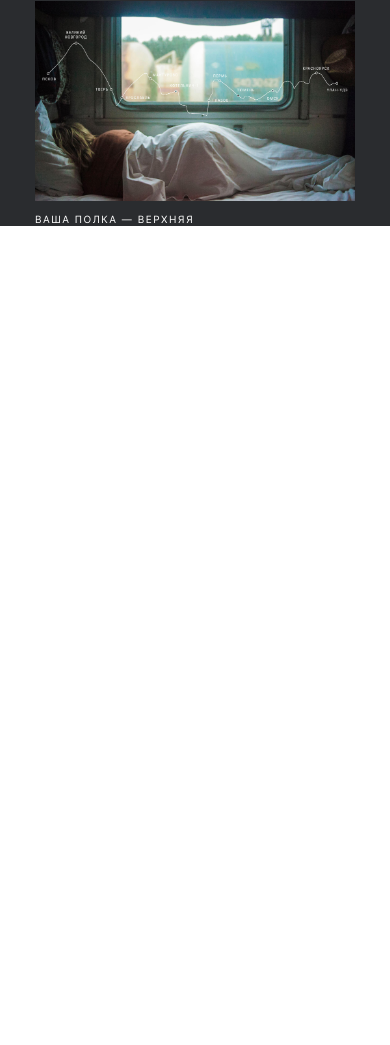
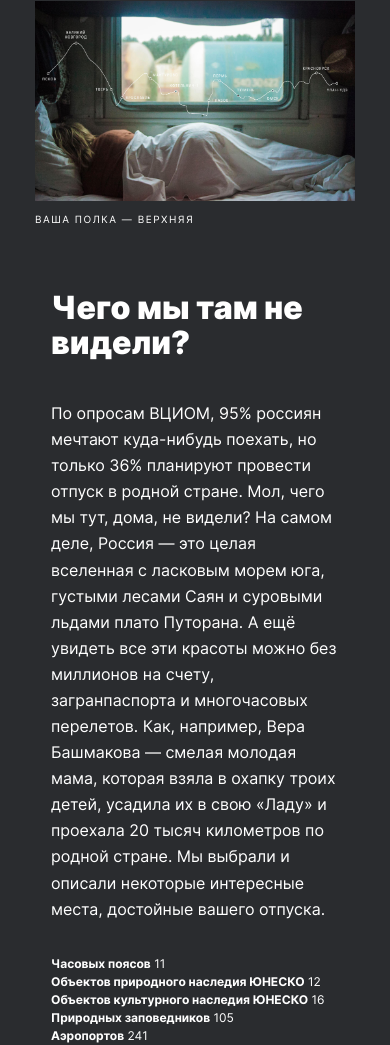
Before and after one commit to shardakova/one-another-project, a plain HTML site: page index.html in a window 390 px wide. Shown: the part 289-1334 px from the top of the page. Before the commit the page ends 844 px from the top, so only its background shows below. Drawn offline with Linux system fonts and the light colour scheme.

Commit message:
сверстан intro

```diff
--- a/blocks/intro/__list/intro__list.css
+++ b/blocks/intro/__list/intro__list.css
@@ -0,0 +1,21 @@
+.intro__list {
+  margin: 0;
+  padding: 33px 0 0;
+  max-width: 690px;
+  list-style-type: none;
+  font-weight: 400;
+  font-size: 12px;
+  line-height: 18px;
+}
+
+@media screen and (max-width: 768px) {
+  .intro__title {
+    max-width: 720px;
+  }
+}
+
+@media screen and (max-width: 425px) {
+  .intro__title {
+    max-width: 288px;
+  }
+}
--- /dev/null
+++ b/blocks/intro/__span/intro__span.css
@@ -0,0 +1,3 @@
+.intro__span {
+  font-weight: 700;
+}
--- a/blocks/intro/__text/intro__text.css
+++ b/blocks/intro/__text/intro__text.css
@@ -0,0 +1,20 @@
+.intro__text {
+  margin: 0;
+  padding-top: 40px;
+  max-width: 690px;
+  font-weight: normal;
+  font-size: 16px;
+  line-height: 163%;
+}
+
+@media screen and (max-width: 768px) {
+  .intro__title {
+    max-width: 720px;
+  }
+}
+
+@media screen and (max-width: 425px) {
+  .intro__title {
+    max-width: 288px;
+  }
+}
--- a/blocks/intro/__title/intro__title.css
+++ b/blocks/intro/__title/intro__title.css
@@ -0,0 +1,21 @@
+.intro__title {
+  margin: 0;
+  max-width: 690px;
+  font-weight: 900;
+  font-size: 54px;
+  line-height: 58px;
+}
+
+@media screen and (max-width: 768px) {
+  .intro__title {
+    max-width: 720px;
+  }
+}
+
+@media screen and (max-width: 425px) {
+  .intro__title {
+    max-width: 288px;
+    font-size: 32px;
+    line-height: 35px;
+  }
+}
--- a/blocks/intro/intro.css
+++ b/blocks/intro/intro.css
@@ -0,0 +1,27 @@
+.intro {
+  margin: 0;
+  padding-top: 92px;
+  max-width: 984px;
+  width: 100%;
+  text-align: left
+}
+
+@media  screen and (max-width: 1024px) {
+  .intro {
+    max-width: 928px;
+  }
+}
+
+@media screen and (max-width: 768px) {
+  .intro {
+    max-width: 720px;
+    padding-top: 88px;
+  }
+}
+
+@media screen and (max-width: 425px) {
+  .intro {
+    max-width: 288px;
+    padding-top: 64px;
+  }
+}
--- a/index.html
+++ b/index.html
@@ -32,7 +32,19 @@
       </section>
 
       <section class="intro">
-
+        <h2 class="intro__title">
+          Чего мы там не видели?
+        </h2>
+        <p class="intro__text">
+          По опросам ВЦИОМ, 95% россиян мечтают куда-нибудь поехать, но только 36% планируют провести отпуск в родной стране. Мол, чего мы тут, дома, не видели? На самом деле, Россия — это целая вселенная с ласковым морем юга, густыми лесами Саян и суровыми льдами плато Путорана. А ещё увидеть все эти красоты можно без миллионов на счету, загранпаспорта и многочасовых перелетов. Как, например, Вера Башмакова — смелая молодая мама, которая взяла в охапку троих детей, усадила их в свою «Ладу» и проехала 20 тысяч километров по родной стране. Мы выбрали и описали некоторые интересные места, достойные вашего отпуска.
+        </p>
+        <ul class="intro__list">
+          <li><span class="intro__span">Часовых поясов</span> 11</li>
+          <li><span class="intro__span">Объектов природного наследия ЮНЕСКО</span> 12</li>
+          <li><span class="intro__span">Объектов культурного наследия ЮНЕСКО</span> 16</li>
+          <li><span class="intro__span">Природных заповедников</span> 105</li>
+          <li><span class="intro__span">Аэропортов</span> 241</li>
+        </ul>
       </section>
 
       <section class="photo-grid">
--- a/styles/index.css
+++ b/styles/index.css
@@ -23,6 +23,7 @@
 @import url('../blocks/intro/__title/intro__title.css');
 @import url('../blocks/intro/__text/intro__text.css');
 @import url('../blocks/intro/__list/intro__list.css');
+@import url('../blocks/intro/__span/intro__span.css');
 
 /* photo-grid */
 @import url('../blocks/photo-grid/photo-grid.css');
```
